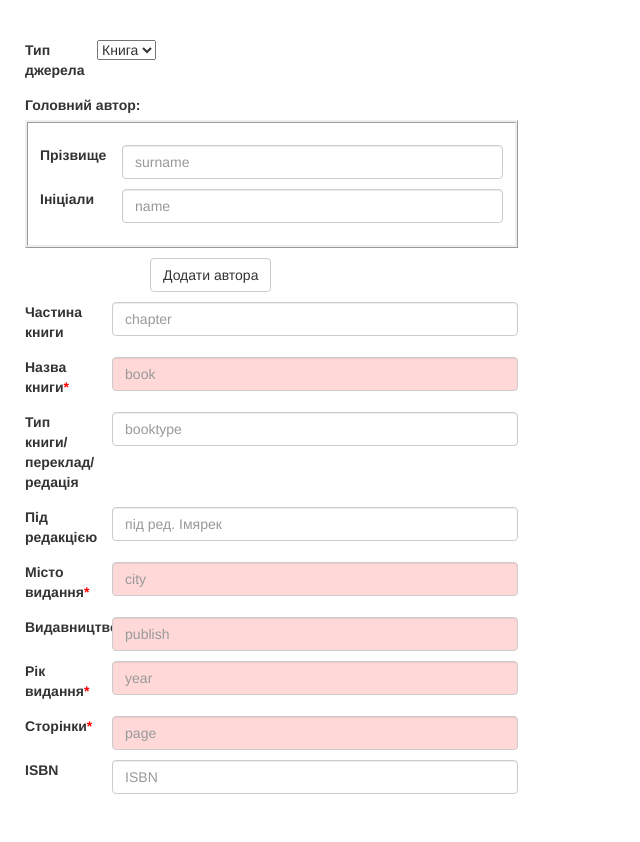
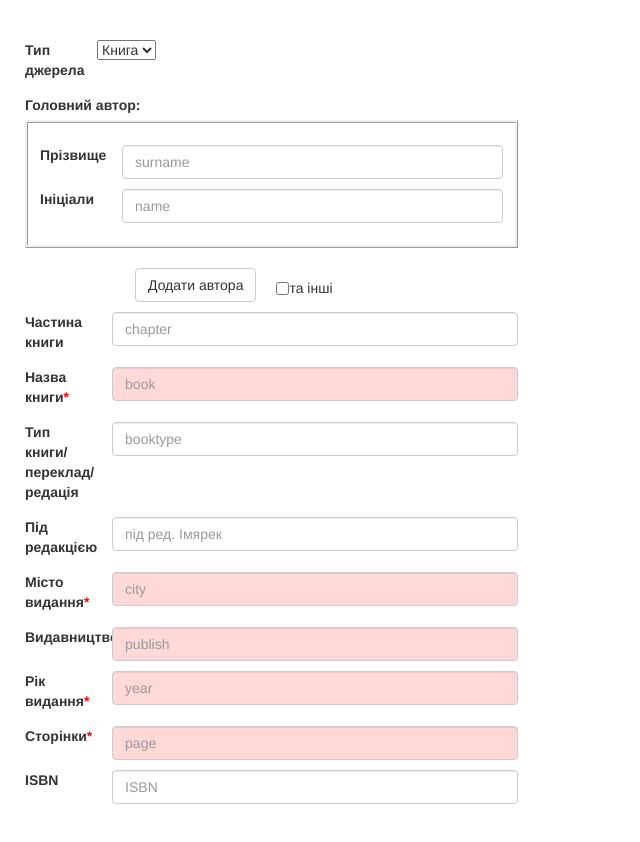
Before and after one commit to Boroshno/reference-generator, an Angular app: page / in a window 1280 px wide. Shown: the top 842 px of the page, without its empty margins (0-640 px from the left). Built offline with nearby package versions, Linux system fonts and the light colour scheme.

Commit message:
v1.2.0.0 other added

```diff
--- a/src/app/app.component.html
+++ b/src/app/app.component.html
@@ -54,7 +54,12 @@
                     </div>
                 </div>
             </ng-container>
-            <button class="btn btn-default authorbtn" (click)="addAdditionalAuthors()">Додати автора</button>
+            <div class="form-group row form-group-padding">
+                <button class="btn btn-default authorbtn" (click)="addAdditionalAuthors()" style="float: left;">Додати автора</button>
+                <div style="float: left; margin-left: 20px; margin-top: 20px;">
+                    <input type="checkbox" formControlName="other" class="checkbox"  style="float: left;" id="inputOther" placeholder="other" name="otehr"/>  та інші
+                </div>
+            </div>
             <div class="form-group row form-group-padding">
                 <div class="col-sm-2">
                     <label for="inputChapter" class="col-form-label">Частина книги</label>
--- a/src/app/app.component.ts
+++ b/src/app/app.component.ts
@@ -31,7 +31,8 @@ export class AppComponent implements OnInit {
             year: new FormControl('', Validators.required),
             page: new FormControl('', Validators.required),
             ISBN: new FormControl(''),
-            type: new FormControl('book')
+            type: new FormControl('book'),
+            other: new FormControl(false)
           });
 
         this.onChanges();
@@ -47,19 +48,16 @@ export class AppComponent implements OnInit {
                 var ISBN = val.ISBN == '' ? '' : `— ${val.ISBN}.`;
                 var bookType = val.bookType == '' ? '' : `: ${val.bookType}`;
                 var mainAuthorAtStart = (val.mainAuthor.surname == '' && val.mainAuthor.name == '') || this.bookForm.get('addAuthor')["controls"].length > 2 ? '' : `${val.mainAuthor.surname}, ${val.mainAuthor.name} `;
-                var mainAuthorAtEnd = val.mainAuthor.surname == '' && val.mainAuthor.name == '' ? '' : `/ ${val.mainAuthor.name} ${val.mainAuthor.surname}`;
-                if (mainAuthorAtEnd != '' && this.bookForm.get('addAuthor')["controls"].length > 0)
-                {
-                    mainAuthorAtEnd += ', ';
-                }
+                var AuthorsAtEnd = val.mainAuthor.surname == '' && val.mainAuthor.name == '' ? '' : `/ ${val.mainAuthor.name} ${val.mainAuthor.surname}`;
                 for (let control of this.bookForm.get('addAuthor')["controls"]) {
 
-                    mainAuthorAtEnd += `, ${control.value.name} ${control.value.surname}`
+                    AuthorsAtEnd += `, ${control.value.name} ${control.value.surname}`
                 }
-                var redaction = val.redaction == '' ? '' : (mainAuthorAtEnd == '' ? `/ ${val.redaction}. ` : `; ${val.redaction}`);
+                var other = val.other ? " [та інші]" : "";
+                var redaction = val.redaction == '' ? '' : (AuthorsAtEnd == '' ? `/ ${val.redaction}. ` : `; ${val.redaction}`);
 
                 this.reference =
-                `${mainAuthorAtStart}${chapter}${val.book} [Текст] ${bookType} ${mainAuthorAtEnd}${redaction}. — ${val.city} : ${val.publish}, ${val.year}. — ${val.page} с.${ISBN}`;
+                `${mainAuthorAtStart}${chapter}${val.book} [Текст] ${bookType} ${AuthorsAtEnd}${other}${redaction}. — ${val.city} : ${val.publish}, ${val.year}. — ${val.page} с.${ISBN}`;
             }
             else
             {
```
